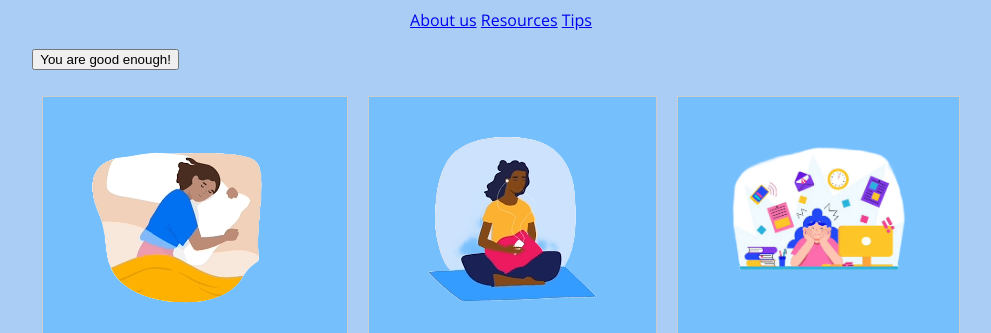
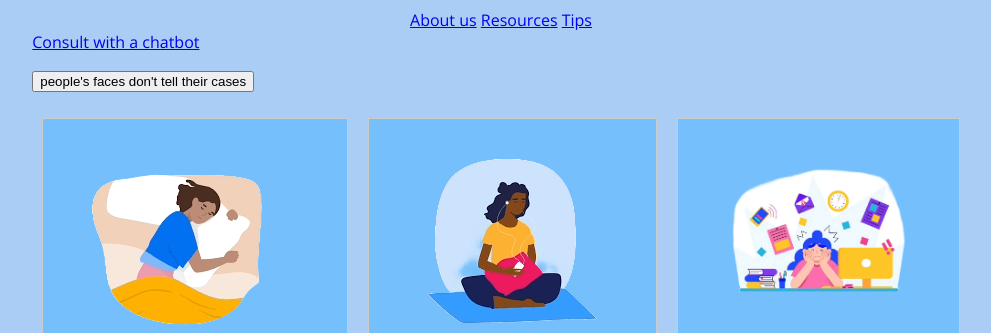
Before and after one commit to zohairomar1/ComfortCorner, a website: page client/index.html in a window 1280 px wide. Shown: the part 200-533 px from the top of the page, without its empty margins (139-1130 px from the left). Drawn offline with nearby package versions, Linux system fonts and the light colour scheme.

Commit message:
pauls_branch

```diff
--- a/client/index.html
+++ b/client/index.html
@@ -29,10 +29,12 @@
             </div>
         </header>
 
+        <a href = "chatbot.html"> Consult with a chatbot</a>
+
         <section>
             <p >
                 <button id="showQuote" onclick = change_quote()>
-                    You are good enough!
+                    default label
                 </button>
             </p>
             <script src="js/script.js"></script>
--- a/client/js/script.js
+++ b/client/js/script.js
@@ -11,6 +11,13 @@ var myArray = ["Remember there are many as good as you but nobody better!",
 ]
 
 function change_quote() {
-    document.querySelector("button").innerHTML =
-    myArray[Math.floor(Math.random()*myArray.length)];
+    document.querySelector("button").innerHTML = random_quote();
+
 }
+
+document.getElementById("showQuote").textContent = random_quote();
+
+function random_quote() {
+    let quote = myArray[Math.floor(Math.random()*myArray.length)];
+    return quote;
+}
```
Also changed, not shown: client/js/chatbot.html (added, +11 -0 lines), client/js/style_for_chatbot.css (added).
